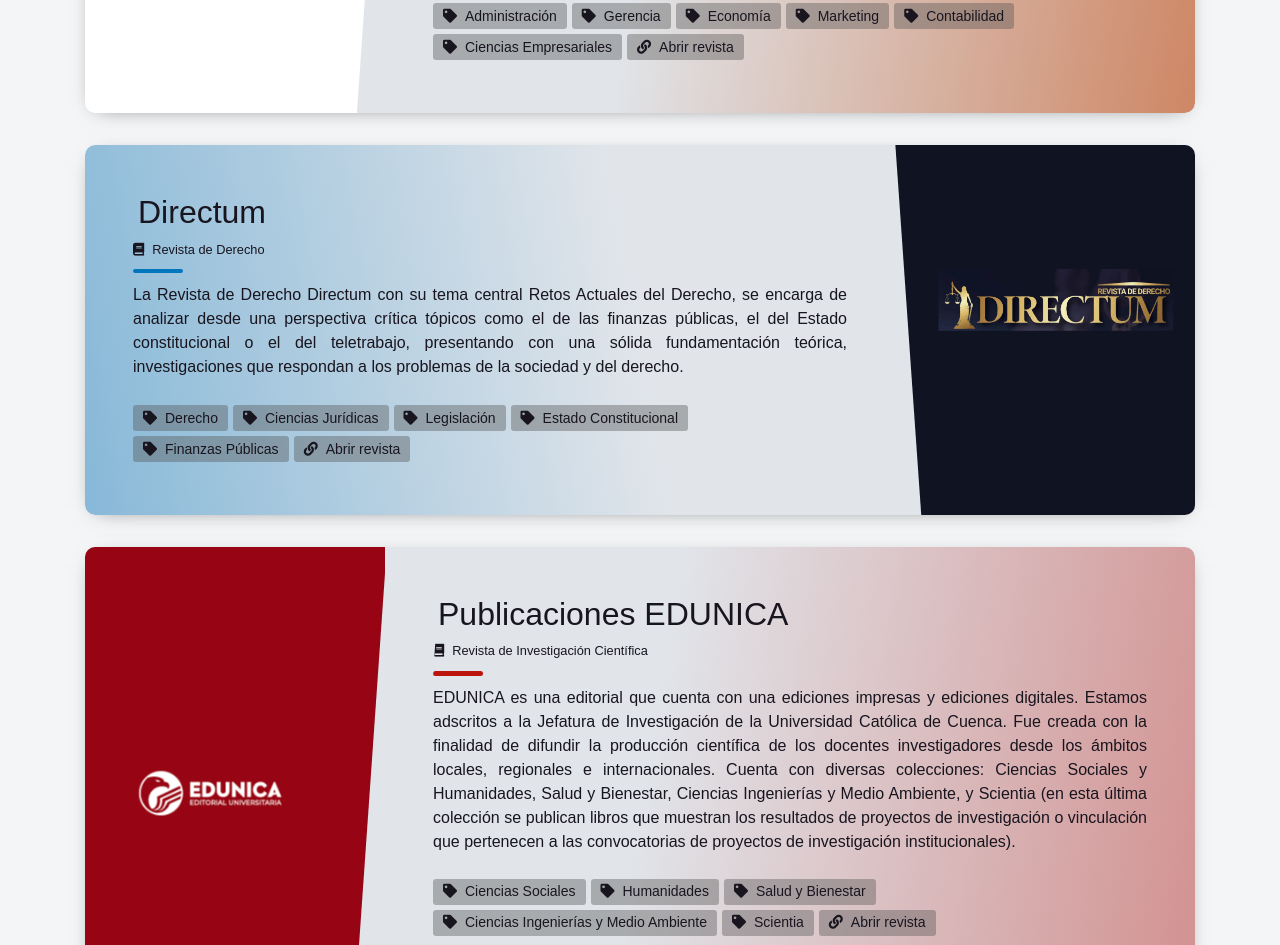
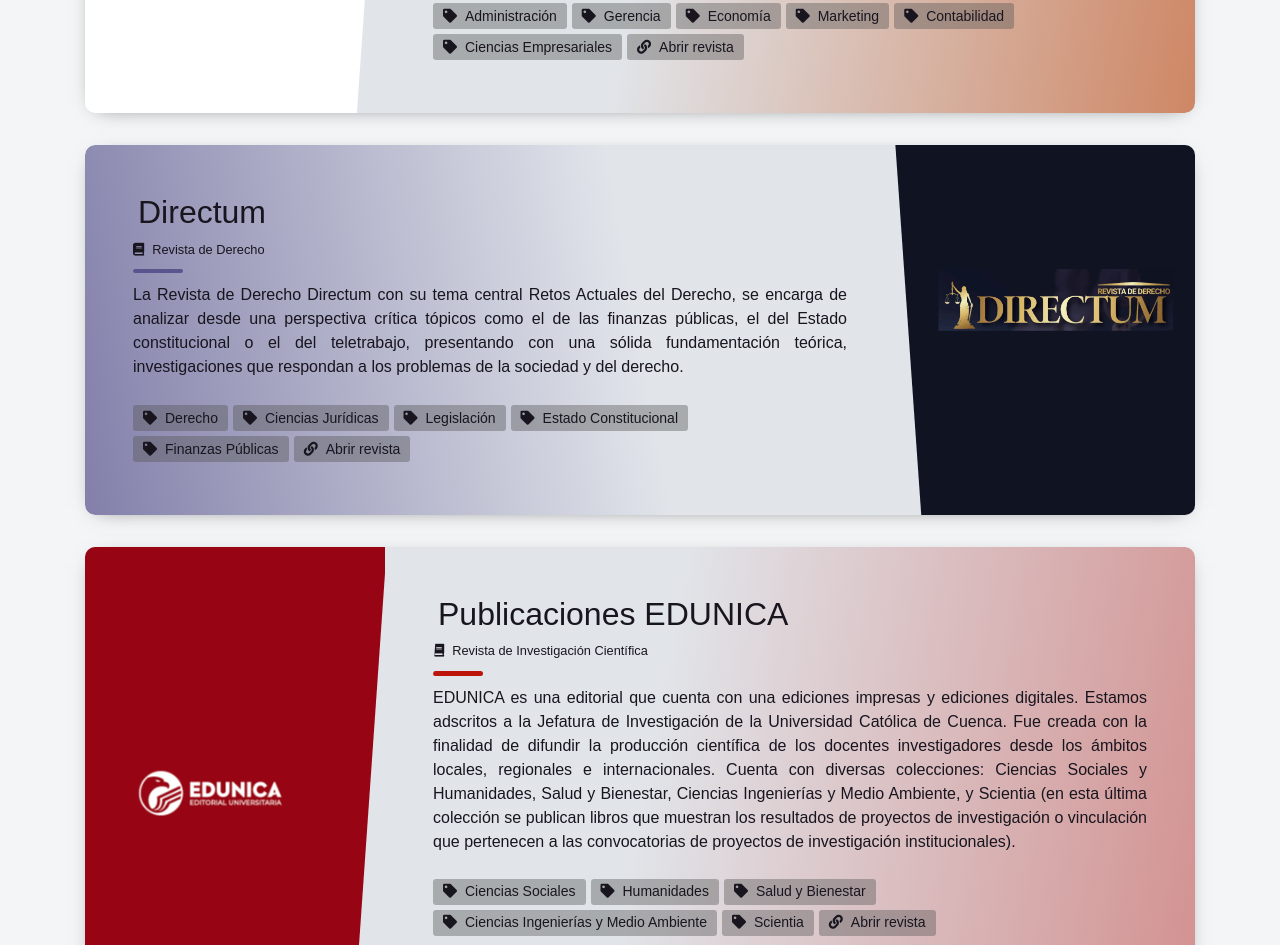
Before and after one commit to PePeWee07/Portal-de-Revistas, a plain HTML site: page index.html in a window 1280 px wide. Shown: the part 1342-2287 px from the top of the page. Drawn offline with nearby package versions, Linux system fonts and the light colour scheme.

Commit message:
new color

```diff
--- a/src/assets/data/articulos.json
+++ b/src/assets/data/articulos.json
@@ -60,7 +60,7 @@
         "<li class='tag__item'><i class='fas fa-tag mr-2'></i>Estado Constitucional</li>",
         "<li class='tag__item'><i class='fas fa-tag mr-2'></i>Finanzas Públicas</li>"
     ],
-    "color": "blue",
+    "color": "purple",
     "link": "https://directum.ucacue.edu.ec/"
   },
   {
--- a/src/assets/styles/style.css
+++ b/src/assets/styles/style.css
@@ -321,6 +321,26 @@ a, a:hover {
   background-image: linear-gradient(30deg, rgba(0, 174, 196, 0.4), transparent 50%);
 }
 
+.postcard .postcard__tagbox .purple.play:hover {
+  background: #5a558f;
+}
+
+.purple .postcard__title:hover {
+  color: #5a558f;
+}
+
+.purple .postcard__bar {
+  background-color: #5a558f;
+}
+
+.purple::before {
+  background-image: linear-gradient(-30deg, rgba(90, 85, 143, 0.7), transparent 50%);
+}
+
+.purple:nth-child(2n)::before {
+  background-image: linear-gradient(30deg, rgba(90, 85, 143, 0.7), transparent 50%);
+}
+
 @media screen and (min-width: 769px) {
   .green::before {
     background-image: linear-gradient(-80deg, rgba(121, 221, 9, 0.4), transparent 50%);
@@ -368,6 +388,14 @@ a, a:hover {
 
   .skyblue:nth-child(2n)::before {
     background-image: linear-gradient(80deg, rgba(0, 174, 196, 0.4), transparent 50%);
+  }
+
+  .purple::before {
+    background-image: linear-gradient(-80deg, rgba(90, 85, 143, 0.7), transparent 50%);
+  }
+
+  .purple:nth-child(2n)::before {
+    background-image: linear-gradient(80deg, rgba(90, 85, 143, 0.7), transparent 50%);
   }
 }
 
```
